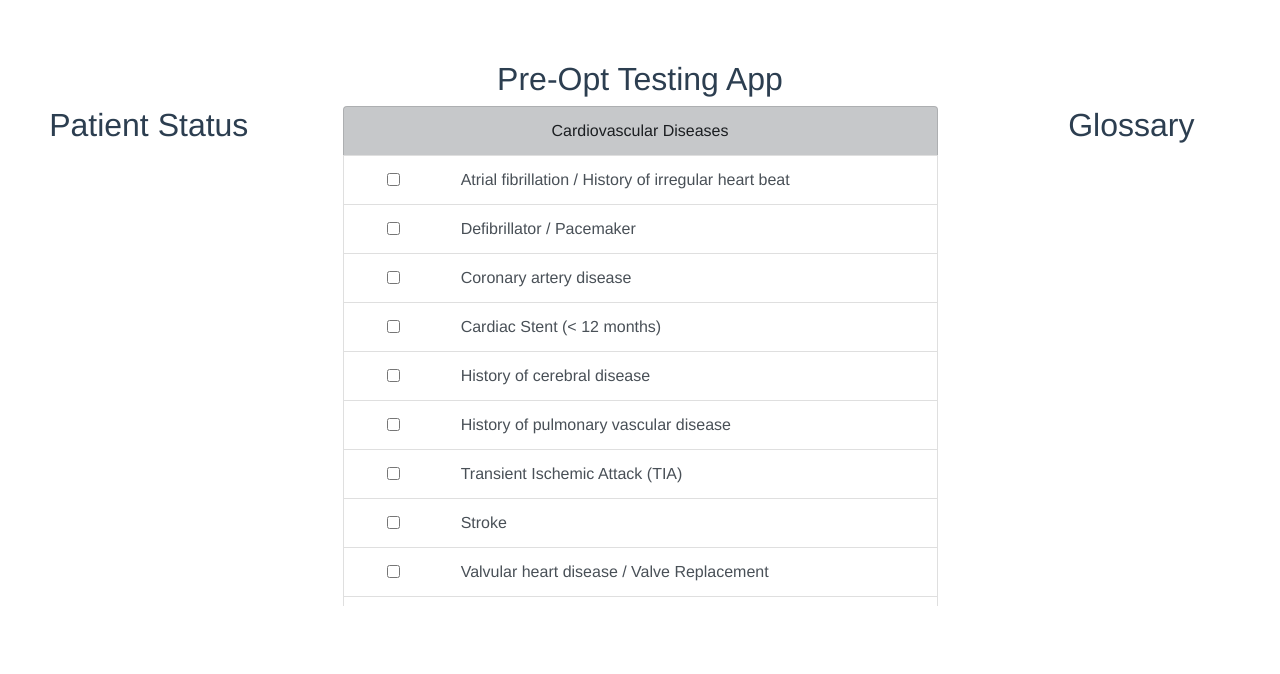
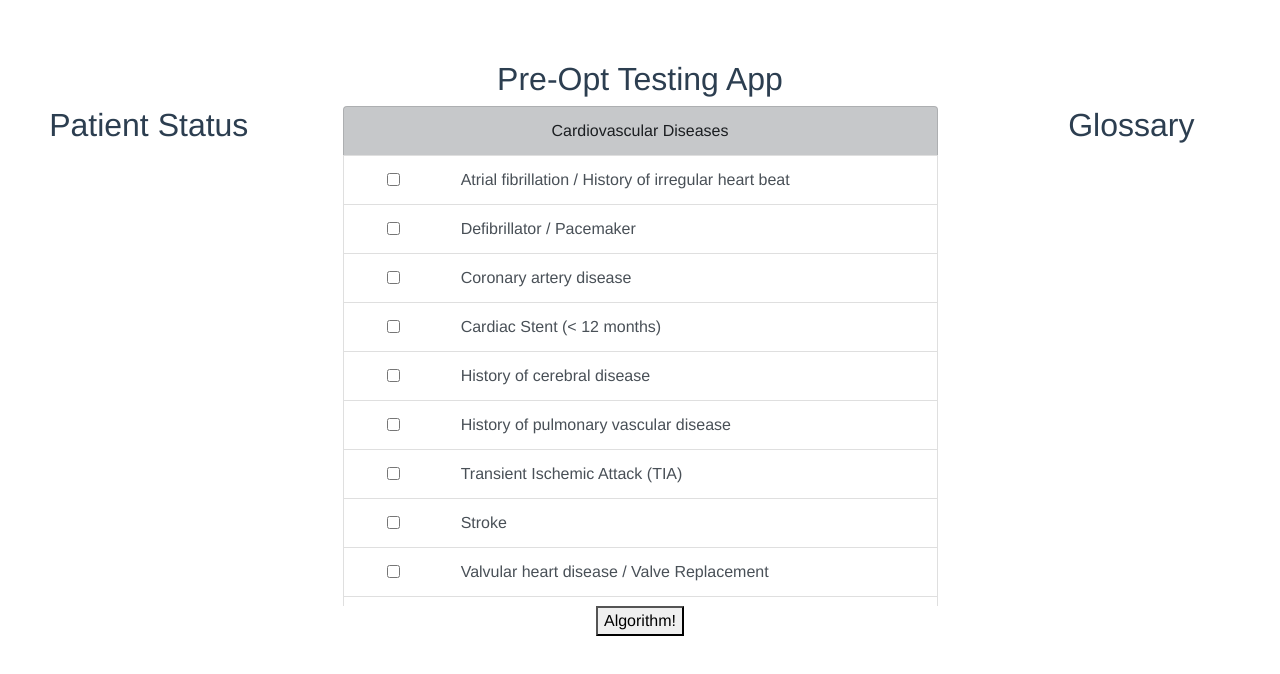
Before and after one commit to mmulenga/POTA, a Vue app: page / in a window 1280 px wide. Shown: the top 674 px of the page. Built offline with nearby package versions, Linux system fonts and the light colour scheme.

Commit message:
adding basic algorithm output

```diff
--- a/src/App.vue
+++ b/src/App.vue
@@ -11,6 +11,8 @@
             <ComoListComponent
             v-on:clickEvent="updateArray"
             v-on:hoverEvent="updateDescription"/>
+            <NavComponent
+            :resultArray="resultArray"/>
         </div>
         <div class="col-md-3">
             <GlossaryComponent
@@ -24,6 +26,7 @@
 import ComoListComponent from './components/ComoListComponent';
 import GlossaryComponent from './components/GlossaryComponent';
 import StatusComponent from './components/StatusComponent';
+import NavComponent from './components/NavComponent';
 
 export default {
   name: 'App',
@@ -31,6 +34,7 @@ export default {
     ComoListComponent,
     GlossaryComponent,
     StatusComponent,
+    NavComponent,
   },
   data() {
     return {
--- a/src/components/NavComponent.vue
+++ b/src/components/NavComponent.vue
@@ -1,30 +1,37 @@
 <template>
-  <!-- Columns start at 50% wide on mobile and bump up to 33.3% wide on desktop -->
-  <div class="row">
-    <!-- This is the left side view -->
-    <div class="col-12 col-md-12">
-      <!-- TODO: actually make this do something - when menu button is clicked it should
-      show/hide the options of home/glossary/help. If home is clicked, it should take you
-      back to the main question page, if glossary is clicked it should take to you a page
-      all terminology, if help is clicked, it will direct you to a page for help -->
-      <h4 class="alert-heading"></h4>
-      <button class="btn btn-primary" type="button" id="menu_btn">Menu</button>
-      <hr>
-      <div class="nav flex-column nav-pills py-5" id="v-pills-tab"
-      role="tablist" aria-orientation="vertical">
-      <a class="nav-link active" id="testing_btn" data-toggle="pill" href="#v-pills-home"
-        role="tab" aria-controls="v-pills-home" aria-selected="true">Testing</a>
-      <a class="nav-link" id="help_btn" data-toggle="pill" href="#v-pills-profile"
-        role="tab" aria-controls="v-pills-profile" aria-selected="false">Help</a>
-      <a class="nav-link" id="glossary_btn" data-toggle="pill" href="#v-pills-settings"
-        role="tab" aria-controls="v-pills-settings" aria-selected="false">Glossary</a>
-    </div>
-  </div>
+  <div>
+    <button v-on:click="getExams()">Algorithm!</button>
+    <p id="exams"
+      v-for="item in exams"
+      :key="item" >
+      {{item}}
+      </p>
   </div>
 </template>
 
 <script>
+import { PatientExamsNeeded } from '../PreopRecommendation';
+
+
 export default {
   name: 'NavComponent',
+  props: {
+    resultArray: Array,
+  },
+  data() {
+    return {
+      exams: [
+      ],
+    };
+  },
+  methods: {
+    getExams: function getExams() {
+      const exams = PatientExamsNeeded(this.resultArray);
+      for (let i = 0; i < this.exams.length; i += 1) {
+        this.exams.pop();
+      }
+      this.exams.push(exams);
+    },
+  },
 };
 </script>
--- a/src/tag.js
+++ b/src/tag.js
@@ -1,4 +1,4 @@
-import assert from '@/main';
+// import assert from '@/main';
 
 const examCollection = {};
 
@@ -8,7 +8,7 @@ export function Tag(name, tests) {
 }
 
 export function GetExams(name) {
-  assert(name in examCollection, `GetExams called with unknown condition ${name}`);
+  // assert(name in examCollection, `GetExams called with unknown condition ${name}`);
   if (name in examCollection) {
     return examCollection[name];
   }
```
